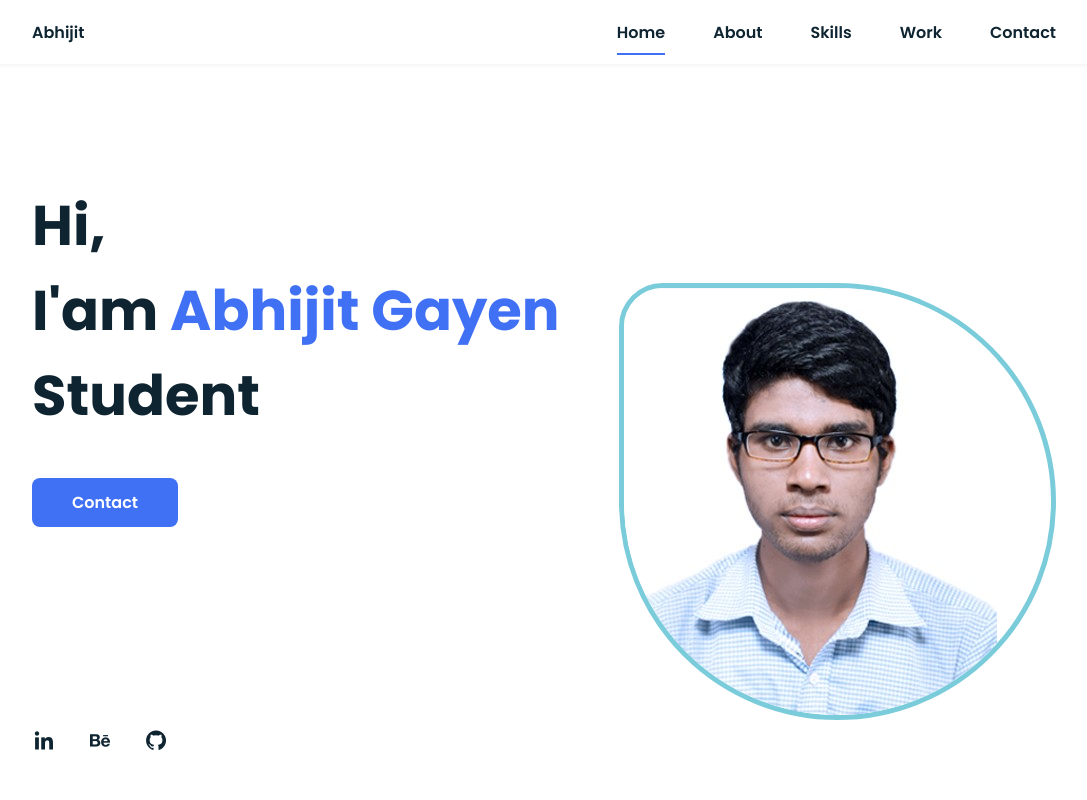
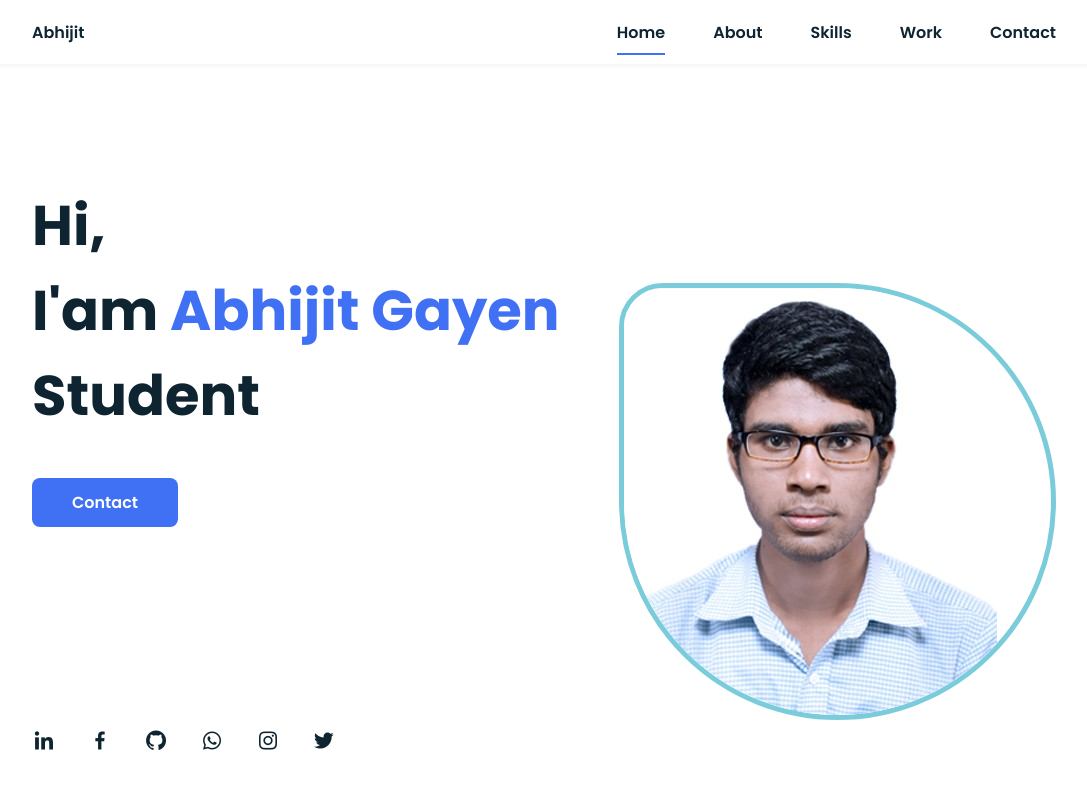
Before and after one commit to abhijitgayen/Gradecollege.github.io, a plain HTML site: page index.html in a window 1280 px wide. Shown: the top 800 px of the page, without its empty margins (96-1183 px from the left). Drawn offline with nearby package versions, Linux system fonts and the light colour scheme.

Commit message:
Add files via upload

```diff
--- a/index.html
+++ b/index.html
@@ -47,8 +47,11 @@
 
                 <div class="home__social">
                     <a href="" class="home__social-icon"><i class='bx bxl-linkedin'></i></a>
-                    <a href="" class="home__social-icon"><i class='bx bxl-behance' ></i></a>
+                    <a href="" class="home__social-icon"><i class='bx bxl-facebook'></i></a>
                     <a href="" class="home__social-icon"><i class='bx bxl-github' ></i></a>
+                    <a href="" class="home__social-icon"><i class='bx bxl-whatsapp' ></i></a>
+                    <a href="" class="home__social-icon"><i class='bx bxl-instagram' ></i></a>
+                    <a href="" class="home__social-icon"><i class='bx bxl-twitter' ></i></a>
                 </div>
 
                 <div class="home__img">
```
